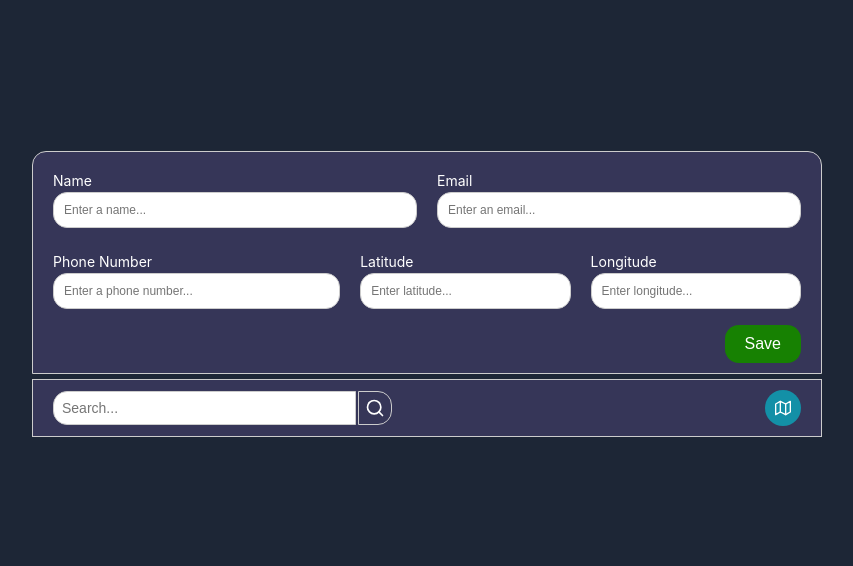
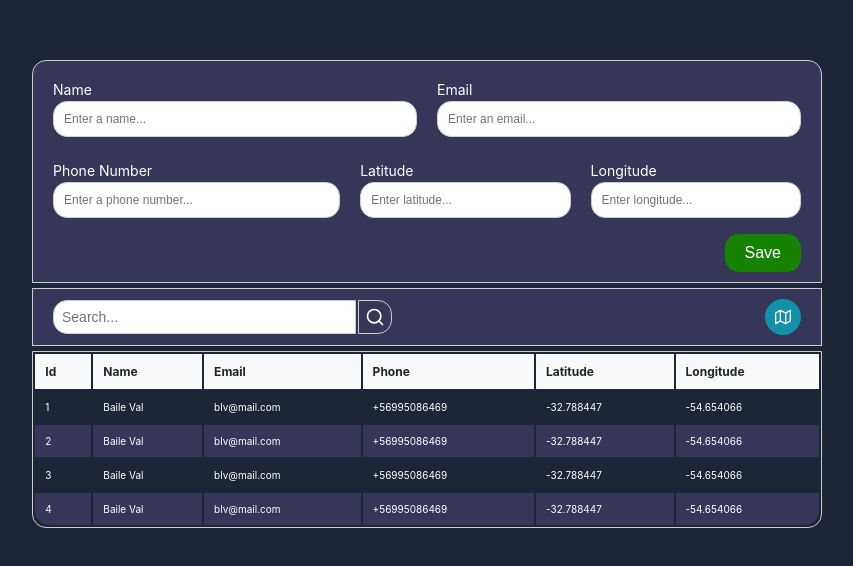
Before and after one commit to FreymundDeveloper/Clients-Locator, a React (Create React App) app in the folder frontend/: page / in a window 1280 px wide. Shown: the part 106-672 px from the top of the page, without its empty margins (213-1066 px from the left). Built offline with nearby package versions, Linux system fonts and the light colour scheme.

Commit message:
TableUsers Component

```diff
--- /dev/null
+++ b/frontend/src/components/Table/TableUsers.jsx
@@ -0,0 +1,76 @@
+import React from "react";
+import styled from "styled-components";
+import { Title } from "../../components";
+
+export const TableUsers = ({ list }) => {
+  const renderRows = () => {
+    const totalRows = list.length;
+
+    return list.map((user, index) => (
+      <TableRow key={user.id}>
+        <TableCell isLastCell={index === totalRows - 1}>{user.id}</TableCell>
+        <TableCell>{user.name}</TableCell>
+        <TableCell>{user.email}</TableCell>
+        <TableCell>{user.phone}</TableCell>
+        <TableCell>{user.latitude}</TableCell>
+        <TableCell isLastCell={index === totalRows - 1}>{user.longitude}</TableCell>
+      </TableRow>
+    ));
+  };
+
+  return (
+    <Table>
+      <TableHead>
+        <TableRow>
+          <TableHeaderCell><Title size="table">Id</Title></TableHeaderCell>
+          <TableHeaderCell><Title size="table">Name</Title></TableHeaderCell>
+          <TableHeaderCell><Title size="table">Email</Title></TableHeaderCell>
+          <TableHeaderCell><Title size="table">Phone</Title></TableHeaderCell>
+          <TableHeaderCell><Title size="table">Latitude</Title></TableHeaderCell>
+          <TableHeaderCell><Title size="table">Longitude</Title></TableHeaderCell>
+        </TableRow>
+      </TableHead>
+      <tbody>{renderRows()}</tbody>
+    </Table>
+  );
+};
+
+const Table = styled.table`
+  width: 100%;
+  max-width: 98.664vh;
+  margin: 0 auto;
+  margin-top: 5px;
+  border: 1px solid #ccc;
+  border-radius: 0px 0px 14px 14px;
+`;
+
+const TableHead = styled.thead`
+  background-color: #f8f9fa;
+  color: #212529;
+`;
+
+const TableRow = styled.tr`
+  max-width: 100%;
+  &:nth-child(even) {
+    background-color: ${(props) => props.theme.color.formColor};
+  }
+`;
+
+const TableHeaderCell = styled.th`
+  padding: 10px;
+  text-align: left;
+`;
+
+const TableCell = styled.td`
+  padding: 10px;
+  font-size: 10px;
+  text-align: left;
+
+  &:first-child {
+    border-bottom-left-radius: ${(props) => (props.isLastCell ? "14px" : "0")}
+  }
+
+  &:last-child {
+    border-bottom-right-radius: ${(props) => (props.isLastCell ? "14px" : "0")};
+  }
+`;
--- a/frontend/src/components/index.jsx
+++ b/frontend/src/components/index.jsx
@@ -5,4 +5,5 @@ export * from './Container/ContainerSearch';
 export * from './Form/FormRegister';
 export * from './Input/InputForm';
 export * from './Input/InputSearch';
+export * from './Table/TableUsers';
 export * from './Text/Title';
--- a/frontend/src/pages/Home.jsx
+++ b/frontend/src/pages/Home.jsx
@@ -1,12 +1,49 @@
 import React from 'react';
 //import axios from 'axios';
-import { ContainerHome, FormRegister, InputSearch } from '../components';
+import { ContainerHome, FormRegister, InputSearch, TableUsers } from '../components';
 
 export const Home = () => {
+    const Test = [
+        {
+            id: 1,
+            name: "Baile Val",
+            email: "blv@mail.com",
+            latitude: -32.788447,
+            longitude: -54.654066,
+            phone: "+56995086469"
+        },
+        {
+            id: 2,
+            name: "Baile Val",
+            email: "blv@mail.com",
+            latitude: -32.788447,
+            longitude: -54.654066,
+            phone: "+56995086469"
+        },
+        {
+            id: 3,
+            name: "Baile Val",
+            email: "blv@mail.com",
+            latitude: -32.788447,
+            longitude: -54.654066,
+            phone: "+56995086469"
+        },
+        {
+            id: 4,
+            name: "Baile Val",
+            email: "blv@mail.com",
+            latitude: -32.788447,
+            longitude: -54.654066,
+            phone: "+56995086469"
+        }
+
+    ]
+
     return (
         <ContainerHome>
             <FormRegister user={{}} updateField={() => {}} save={() => {}} />
             <InputSearch type="text" onSelectionChange={() => {}} onClick={() => {}} />
+            <TableUsers list={Test} />
         </ContainerHome>
     );
 };
```
